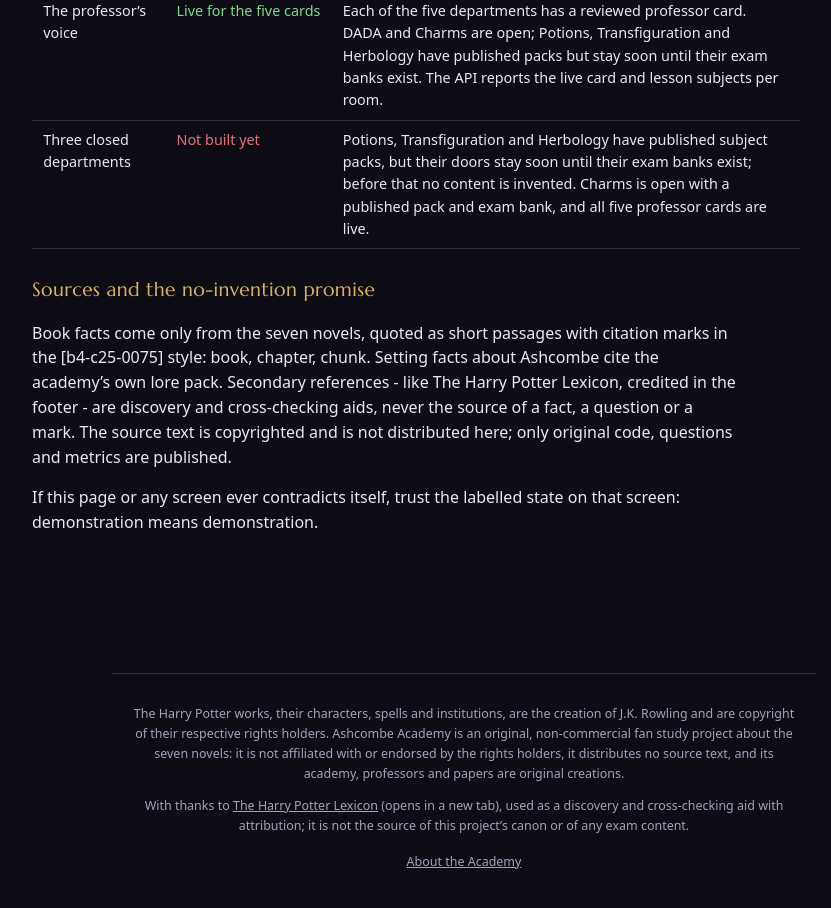
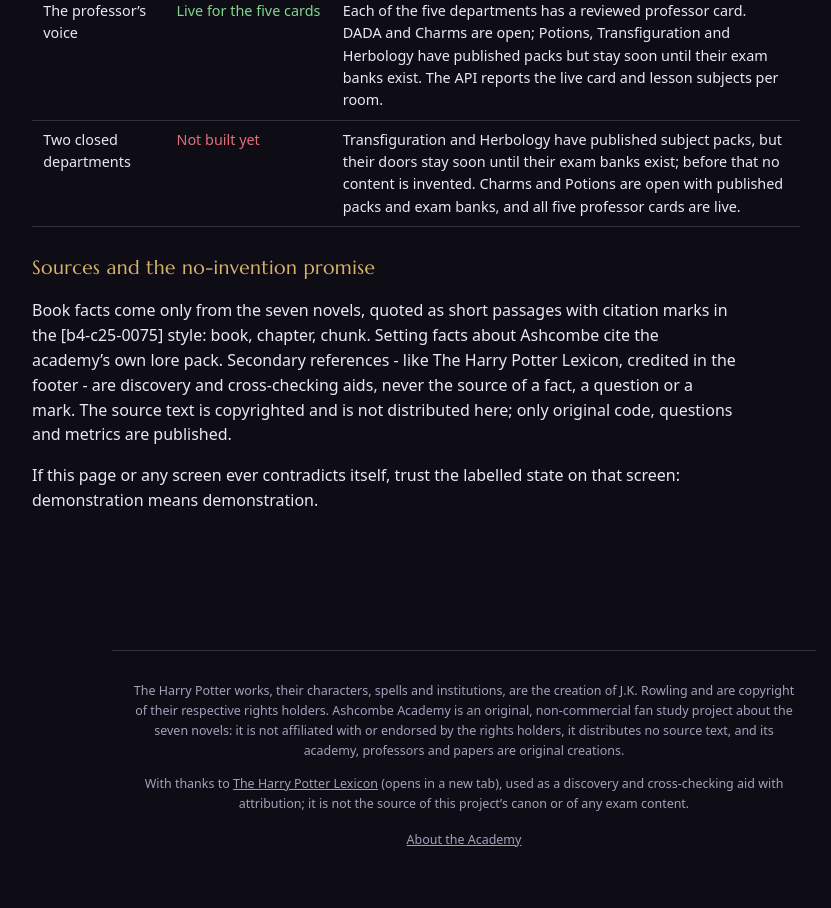
Before and after one commit to monitus2022/owl-online, a React (Vite) app in the folder web/: page /about in a window 1280 px wide. Shown: the part 1700-2608 px from the top of the page, without its empty margins (176-1007 px from the left). Built offline with nearby package versions, Linux system fonts and the light colour scheme.

Commit message:
feat(exam): open the Potions venue (#128)
Mark Potions open now that its bank is published, and update the room copy and status rules.

```diff
--- a/web/src/data/subjects.ts
+++ b/web/src/data/subjects.ts
@@ -65,7 +65,7 @@ export const SUBJECTS: Subject[] = [
     professorVariant: "flask",
     crest: "flask",
     personaState: "live",
-    status: "soon",
+    status: "open",
     blurb: "Brewing, antidotes and the standard cautions.",
   },
   {
--- a/web/src/pages/AboutPage.tsx
+++ b/web/src/pages/AboutPage.tsx
@@ -31,9 +31,9 @@ export function AboutPage() {
           Crane, who fought at the Battle as a student and served about ten
           years in the Auror Office before co-founding the school. The other
           four departments have their own reviewed professor cards. Charms is
-          open with a published pack and exam bank; Potions, Transfiguration
-          and Herbology have published packs but stay closed until their exam
-          banks exist.
+          open with a published pack and exam bank; Potions is also open. The
+          remaining two departments have published packs but stay closed until
+          their exam banks exist.
         </p>
         <p>
           The academy, its founders and its professors are original
@@ -158,13 +158,13 @@ export function AboutPage() {
               </td>
             </tr>
             <tr>
-              <td>Three closed departments</td>
+              <td>Two closed departments</td>
               <td className="truth-not">Not built yet</td>
               <td>
-                Potions, Transfiguration and Herbology have published subject
-                packs, but their doors stay soon until their exam banks exist;
-                before that no content is invented. Charms is open with a
-                published pack and exam bank, and all five professor cards are
+                Transfiguration and Herbology have published subject packs, but
+                their doors stay soon until their exam banks exist; before that
+                no content is invented. Charms and Potions are open with
+                published packs and exam banks, and all five professor cards are
                 live.
               </td>
             </tr>
```
Also changed, not shown: 1 other file (tests, documents, lock files or other folders).
